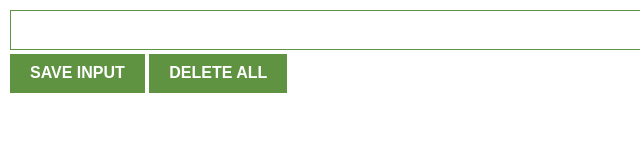
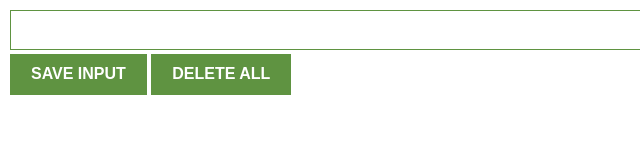
Before and after one commit to IngridGdesigns/chromeExtension, a website built with Vite: page index.html in a window 1280 px wide. Shown: the full height of the page, 0-640 px from the left. Built offline with nearby package versions, Linux system fonts and the light colour scheme.

Commit message:
added border to button

```diff
--- a/index.css
+++ b/index.css
@@ -17,7 +17,7 @@
     background: #5f9341;
     color: white;
     padding: 10px 20px;
-    border: none;
+    border: 1px solid #5f9341;
     font-weight: bold;
 }
 
```
